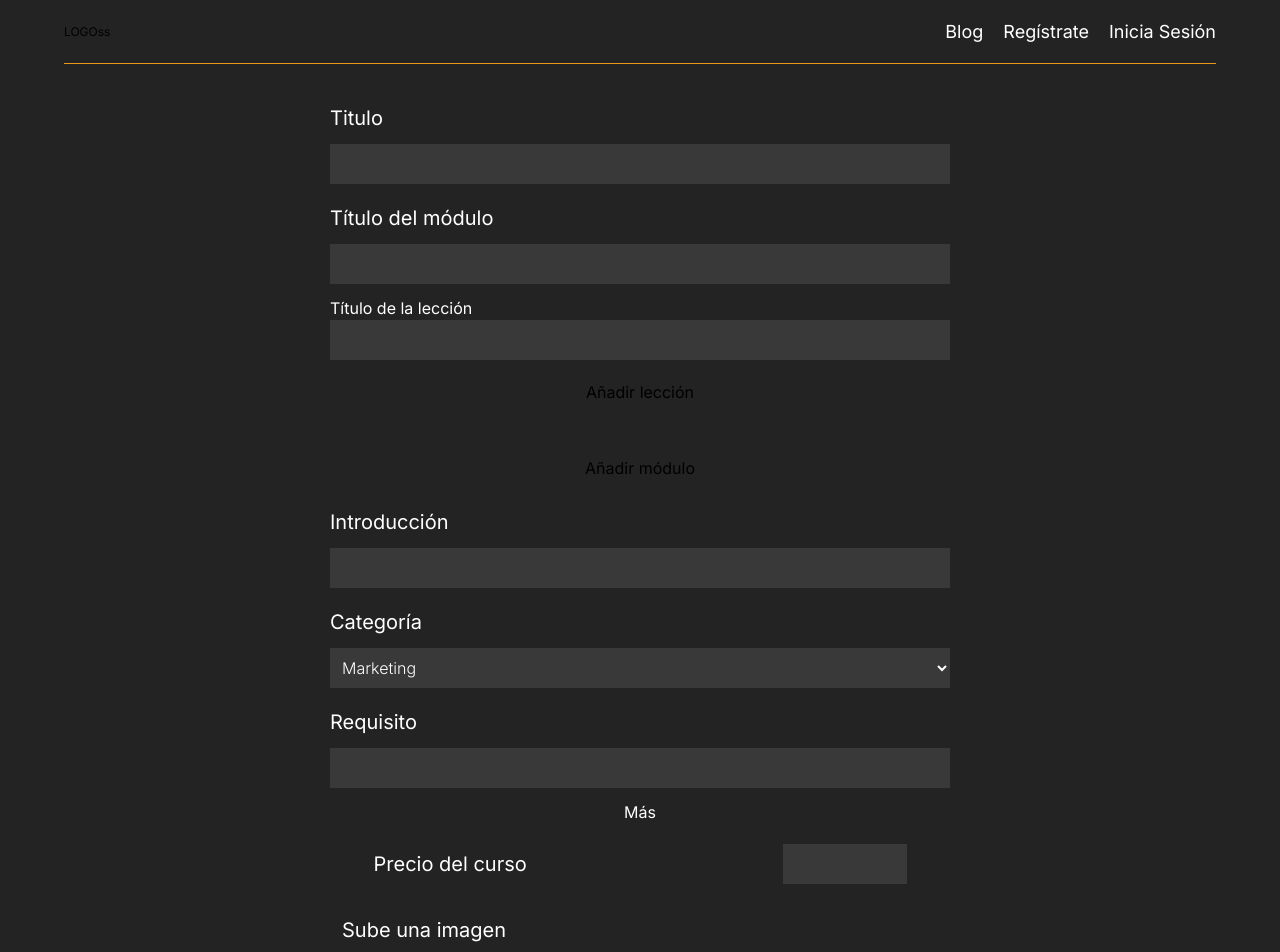
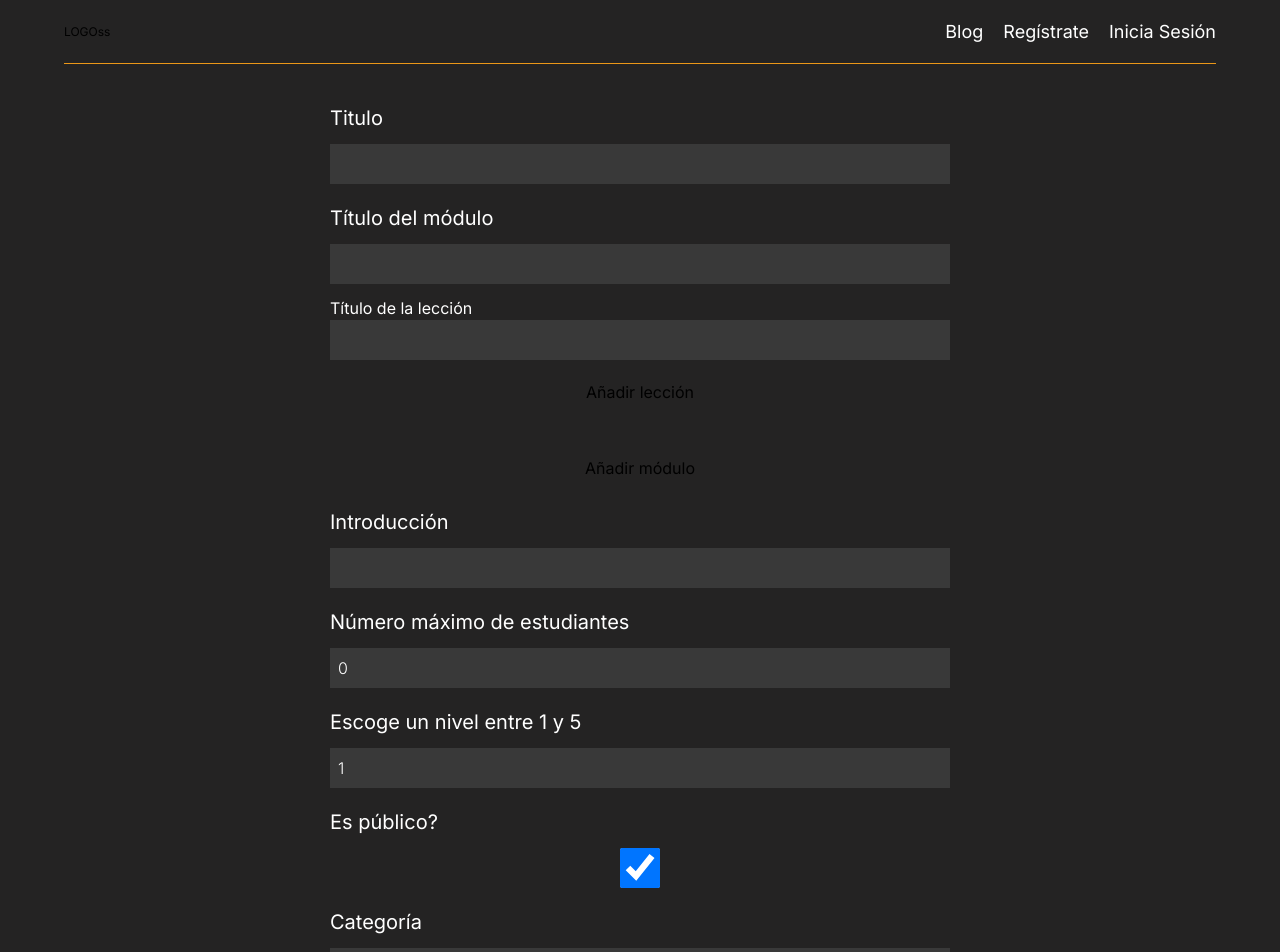
Before and after one commit to BraisCS/CoursePage, a Next.js app: page /upload in a window 1280 px wide. Shown: the top 952 px of the page. Built offline with nearby package versions, Linux system fonts and the light colour scheme; no server answers.

Commit message:
All aparently done

```diff
--- a/app/api/uploadCourse/route.ts
+++ b/app/api/uploadCourse/route.ts
@@ -9,7 +9,11 @@ export async function POST(request: any) {
   const category = data.get("category");
   const price = parseFloat(data.get("price"));
   const imageFile = data.get("image");
-  const modules = JSON.parse(data.get("modules"));  // Parsear los módulos
+  const modules = JSON.parse(data.get("modules"));
+  const publics = data.get("publics") === 'true'; // Convertir a booleano
+  const maxStudents = parseInt(data.get("maxStudents"));
+  const level = parseInt(data.get("level"));
+
 
   // Convertir la imagen a Buffer
   const imageBuffer = Buffer.from(await imageFile.arrayBuffer());
@@ -23,9 +27,9 @@ export async function POST(request: any) {
         category,
         price,
         image: imageBuffer,
-        max_stundets: 4,
-        level: 7,
-        public: true,
+        max_stundets: maxStudents,
+        level: level,
+        public: publics,
         modules: {
           create: modules.map((module: any) => ({
             title: module.title,
--- a/app/upload/components/form.tsx
+++ b/app/upload/components/form.tsx
@@ -1,4 +1,4 @@
-"use client"
+"use client";
 import axios from "axios";
 import Image from "next/image";
 import { useState, useRef } from "react";
@@ -8,10 +8,13 @@ export default function UploadCourseForm() {
   const [introduction, setIntroduction] = useState("");
   const [category, setCategory] = useState("");
   const [price, setPrice] = useState<number>(0);
-  const [requirements, setRequirements] = useState([{ id: 1, value: "" }]);
+  const [requirements, setRequirements] = useState([{ id: Date.now(), value: "" }]);
   const [modules, setModules] = useState([
     { moduleId: Date.now(), title: "", lessons: [{ lessonId: Date.now(), title: "" }] }
   ]);
+  const [maxStudents, setMaxStudents] = useState<number>(0);
+  const [level, setLevel] = useState<number>(1);
+  const [publics, setPublics] = useState<boolean>(true);
   const [file, setFile] = useState<File | null>(null);
   const [error, setError] = useState("");
   const formRef = useRef<HTMLFormElement>(null);
@@ -79,11 +82,12 @@ export default function UploadCourseForm() {
     formData.append("title", title);
     formData.append("introduction", introduction);
     formData.append("category", category);
-    const requirementsJSON = JSON.stringify(requirements.map(req => req.value));
-    formData.append("requirements", requirementsJSON);
+    formData.append("requirements", JSON.stringify(requirements.map(req => req.value)));
     formData.append("price", price.toString());
-    const modulesJSON = JSON.stringify(modules);
-    formData.append("modules", modulesJSON);
+    formData.append("modules", JSON.stringify(modules));
+    formData.append("maxStudents", maxStudents.toString());
+    formData.append("level", level.toString());
+    formData.append("publics", publics.toString());
     formData.append("image", file);
 
     try {
@@ -106,9 +110,9 @@ export default function UploadCourseForm() {
   };
 
   return (
-    <form onSubmit={handleSubmit} ref={formRef} className=" flex flex-col items-center gap-5 w-full mt-10 px-5">
-      <fieldset className="flex flex-col justify-start items-center w-1/2 gap-3 ">
-        <label htmlFor="title" className="text-start w-full text-[#ffffff] font-normal font-DMSans text-xl"> Titulo</label>
+    <form onSubmit={handleSubmit} ref={formRef} className="flex flex-col items-center gap-5 w-full mt-10 px-5">
+      <fieldset className="flex flex-col justify-start items-center w-1/2 gap-3">
+        <label htmlFor="title" className="text-start w-full text-[#ffffff] font-normal font-DMSans text-xl">Titulo</label>
         <input
           className="bg-[#ffffff19] h-10 w-[100%] px-2 font-DMSans font-light text-[#FFFFFF] outline-none"
           type="text"
@@ -125,7 +129,7 @@ export default function UploadCourseForm() {
             type="text"
             onChange={e => handleModuleTitleChange(module.moduleId, e.target.value)}
           />
-          {module.lessons.map((lesson, lessonIndex) => (
+          {module.lessons.map((lesson) => (
             <div key={lesson.lessonId} className="flex flex-col">
               <label className="text-[#ffffff] font-normal">Título de la lección</label>
               <input
@@ -145,8 +149,8 @@ export default function UploadCourseForm() {
         Añadir módulo
       </button>
 
-      <fieldset className="flex flex-col justify-start items-center w-1/2 gap-3 ">
-        <label htmlFor="introduction" className="text-start w-full  text-[#ffffff] font-normal font-DMSans text-xl"> Introducción </label>
+      <fieldset className="flex flex-col justify-start items-center w-1/2 gap-3">
+        <label htmlFor="introduction" className="text-start w-full text-[#ffffff] font-normal font-DMSans text-xl">Introducción</label>
         <input
           className="bg-[#ffffff19] h-10 w-[100%] px-2 font-DMSans font-light text-[#FFFFFF] outline-none"
           type="text"
@@ -154,8 +158,40 @@ export default function UploadCourseForm() {
         />
       </fieldset>
 
-      <fieldset className="flex flex-col justify-start items-center w-1/2 gap-3 ">
-        <label htmlFor="category" className="text-start w-full  text-[#ffffff] font-normal font-DMSans text-xl"> Categoría </label>
+      <fieldset className="flex flex-col justify-start items-center w-1/2 gap-3">
+        <label htmlFor="maxStudents" className="text-start w-full text-[#ffffff] font-normal font-DMSans text-xl">Número máximo de estudiantes</label>
+        <input
+          className="bg-[#ffffff19] h-10 w-[100%] px-2 font-DMSans font-light text-[#FFFFFF] outline-none"
+          type="number"
+          value={maxStudents}
+          onChange={(e) => setMaxStudents(parseInt(e.target.value))}
+        />
+      </fieldset>
+
+      <fieldset className="flex flex-col justify-start items-center w-1/2 gap-3">
+        <label htmlFor="level" className="text-start w-full text-[#ffffff] font-normal font-DMSans text-xl">Escoge un nivel entre 1 y 5</label>
+        <input
+          className="bg-[#ffffff19] h-10 w-[100%] px-2 font-DMSans font-light text-[#FFFFFF] outline-none"
+          type="number"
+          value={level}
+          onChange={(e) => setLevel(parseInt(e.target.value))}
+          min={1}
+          max={5}
+        />
+      </fieldset>
+
+      <fieldset className="flex flex-col justify-start items-center w-1/2 gap-3">
+        <label htmlFor="publics" className="text-start w-full text-[#ffffff] font-normal font-DMSans text-xl">Es público?</label>
+        <input
+          className="bg-[#ffffff19] h-10 w-[100%] px-2 font-DMSans font-light text-[#FFFFFF] outline-none"
+          type="checkbox"
+          checked={publics}
+          onChange={(e) => setPublics(e.target.checked)}
+        />
+      </fieldset>
+
+      <fieldset className="flex flex-col justify-start items-center w-1/2 gap-3">
+        <label htmlFor="category" className="text-start w-full text-[#ffffff] font-normal font-DMSans text-xl">Categoría</label>
         <select
           onChange={(e) => setCategory(e.target.value)}
           className="bg-[#ffffff19] h-10 w-[100%] px-2 font-DMSans font-light text-[#FFFFFF] outline-none"
@@ -169,12 +205,11 @@ export default function UploadCourseForm() {
 
       <fieldset className="flex flex-col justify-start items-center w-1/2 gap-3">
         <label htmlFor="requirements" className="text-start w-full text-[#ffffff] font-normal font-DMSans text-xl">Requisito</label>
-        {requirements.map((input, index) => (
+        {requirements.map((input) => (
           <input
             key={input.id}
             className="bg-[#ffffff19] h-10 w-[100%] px-2 font-DMSans font-light text-[#FFFFFF] outline-none"
             type="text"
-            id={`input-requirement-${input.id}`}
             value={input.value}
             onChange={(e) => handleInputChange(input.id, e.target.value)}
           />
@@ -182,18 +217,19 @@ export default function UploadCourseForm() {
         <p className="cursor-pointer text-[#ffffff]" onClick={addInput}>Más</p>
       </fieldset>
 
-      <fieldset className="flex flex-row justify-around items-center w-1/2 gap-3 ">
-        <label htmlFor="price" className="w-[50%] text-[#ffffff] font-normal font-DMSans text-xl ">Precio del curso</label>
+      <fieldset className="flex flex-row justify-around items-center w-1/2 gap-3">
+        <label htmlFor="price" className="w-[50%] text-[#ffffff] font-normal font-DMSans text-xl">Precio del curso</label>
         <input
           className="bg-[#ffffff19] h-10 px-2 font-DMSans font-light text-[#FFFFFF] outline-none w-[20%]"
           type="number"
+          value={price}
           onChange={(e) => setPrice(+e.target.value)}
         />
       </fieldset>
 
       <fieldset className="flex flex-col justify-start items-center h-full w-1/2 gap-3 px-3 py-3">
         <div className="w-full flex flex-row">
-          <label htmlFor="image"  className="text-start w-full text-[#ffffff] font-normal font-DMSans text-xl"> Sube una imagen</label>
+          <label htmlFor="image" className="text-start w-full text-[#ffffff] font-normal font-DMSans text-xl">Sube una imagen</label>
         </div>
         <div className="border-[1px] border-Light-Purple py-5 px-3 flex flex-row justify-evenly items-center w-full">
           <input
@@ -205,22 +241,25 @@ export default function UploadCourseForm() {
                                 setFile(null);
                               }}
             }
-            className="text-[#FFFFFF]"  />
+            className="text-[#FFFFFF]"
+          />
           {file && (
             <Image
               width={250}
               height={250}
               src={URL.createObjectURL(file)}
               alt="Imagen cargada"
-              className=" object-cover h-36 bg-Light-Orange "
+              className="object-cover h-36 bg-Light-Orange"
             />
           )}
-          {file && ( <p onClick={handleCancelFile} className="text-[#cc4242]  font-normal font-DMSans text-xl cursor-pointer hover:font-bold"> Cancelar </p> ) }
+          {file && (
+            <p onClick={handleCancelFile} className="text-[#cc4242] font-normal font-DMSans text-xl cursor-pointer hover:font-bold">Cancelar</p>
+          )}
         </div>
       </fieldset>
 
       <button type="submit" className="bg-Light-Orange text-[#ffffff] font-normal font-DMSans text-xl px-3 py-1">Subir Curso</button>
-      <p className=" bg-Light-Green">{error}</p>
+      <p className=" text-[#c13d3d]">{error}</p>
     </form>
   );
 }
```
Also changed, not shown: app/courses/[id]/components/selectId.tsx (+17 -10 lines).
